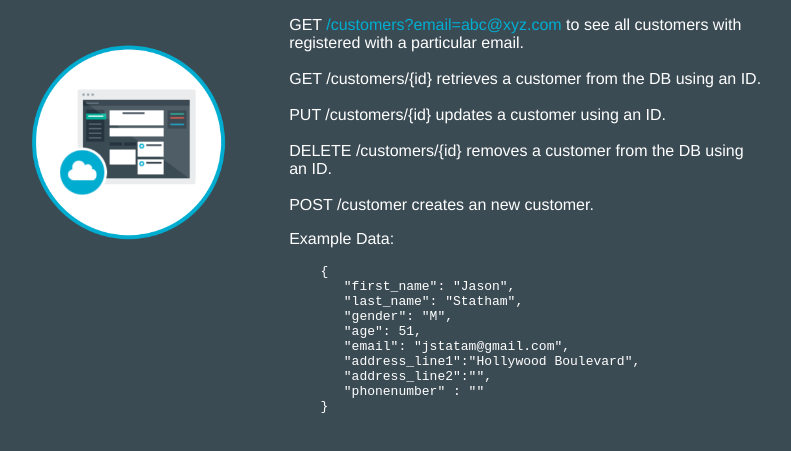
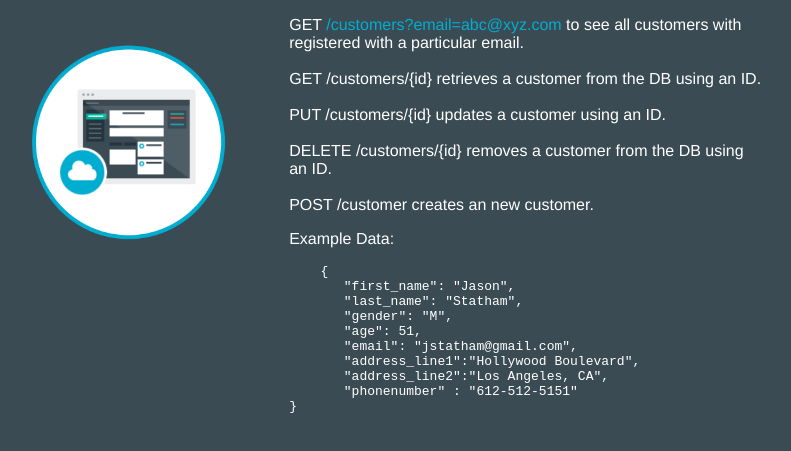
Before and after one commit to anujbora/customers, a plain HTML site: page static/index.html in a window 1280 px wide. Shown: the part 269-720 px from the top of the page, without its empty margins (253-1044 px from the left). Drawn offline with Linux system fonts and the light colour scheme; files that its build step writes are made by us from their sources; files whose address does not match are found by name.

Commit message:
fixed indents

```diff
--- a/static/index.html
+++ b/static/index.html
@@ -34,11 +34,11 @@
        "last_name": "Statham",
        "gender": "M",
        "age": 51,
-       "email": "jstatam@gmail.com",
+       "email": "jstatham@gmail.com",
        "address_line1":"Hollywood Boulevard",
-       "address_line2":"",
-       "phonenumber" : ""
-    }
+       "address_line2":"Los Angeles, CA",
+       "phonenumber" : "612-512-5151"
+}
                 </pre>
 			</td>
 		</tr>
```
